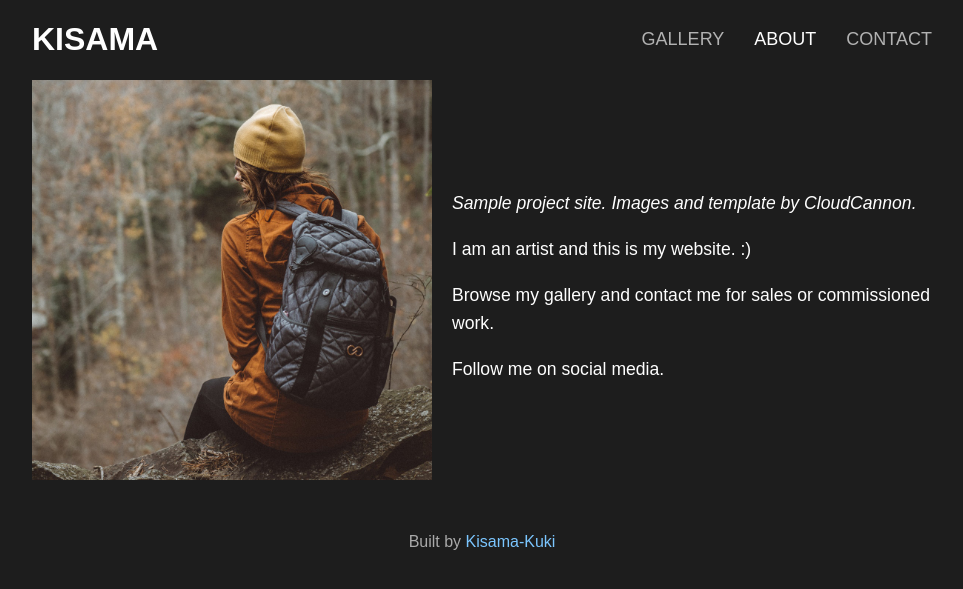
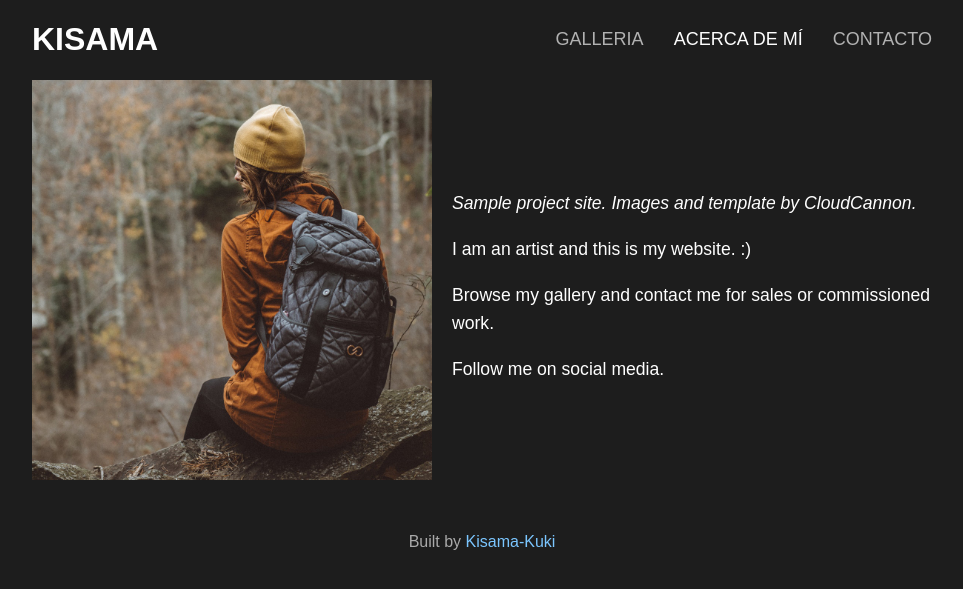
Before and after one commit to Kisama-Kuki/kisama.github.io, a Jekyll site: the page built from about.html, in a window 1280 px wide. Shown: the top 589 px of the page, without its empty margins (158-1121 px from the left). Built offline with Jekyll 4.4.1, drawn with Linux system fonts in a browser that asks for light colours; some web fonts are replaced.

Commit message:
actualizacion_barra_superior
traducción de los datos de la barra superior del menú

```diff
--- a/_data/navigation.yml
+++ b/_data/navigation.yml
@@ -1,6 +1,6 @@
-- name: Gallery
+- name: Galleria
   link: /
-- name: About
+- name: Acerca de mí
   link: /about/
-- name: Contact
+- name: Contacto
   link: /contact/
```
